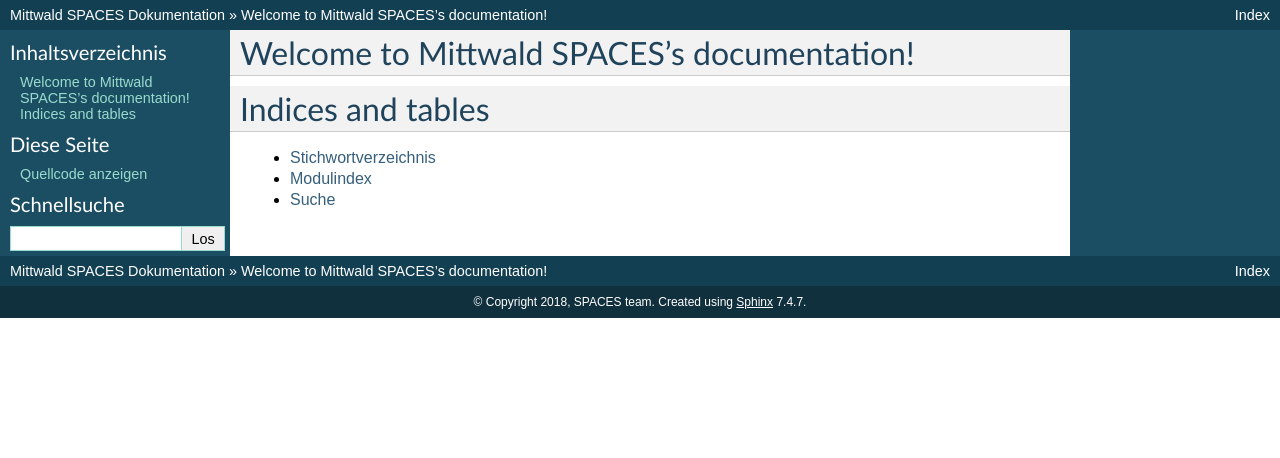
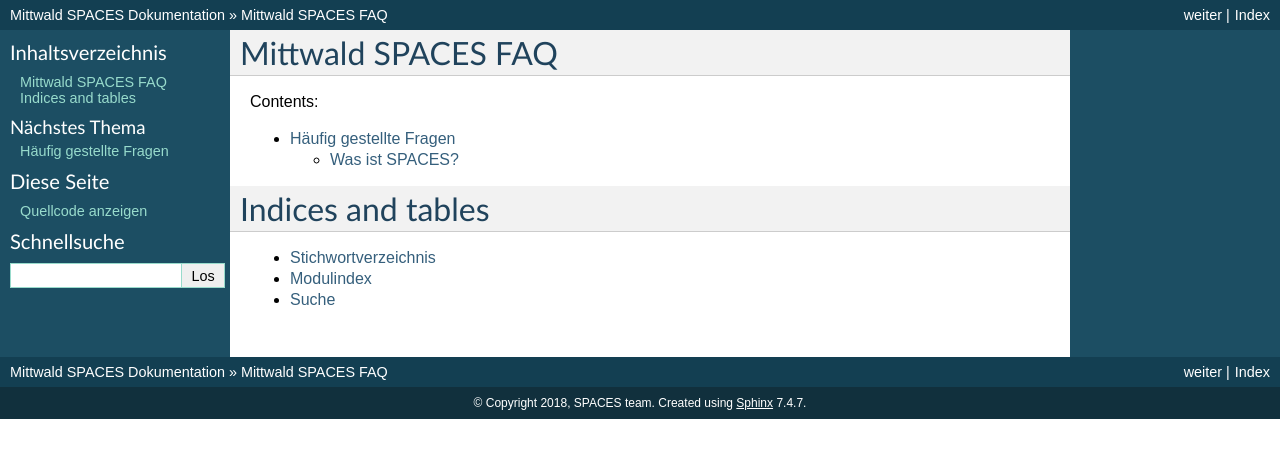
Before and after one commit to hansemannn/spaces-manual, a Sphinx documentation site: the page built from source/index.rst, in a window 1280 px wide. Shown: the top 458 px of the page. Built offline with Sphinx 7.4.7, drawn with Linux system fonts in a browser that asks for light colours.

Commit message:
Some example content

```diff
--- /dev/null
+++ b/source/faq.rst
@@ -0,0 +1,7 @@
+Häufig gestellte Fragen
+=======================
+
+Was ist SPACES?
+---------------
+
+Hier steht Text
--- a/source/index.rst
+++ b/source/index.rst
@@ -3,14 +3,14 @@
    You can adapt this file completely to your liking, but it should at least
    contain the root `toctree` directive.
 
-Welcome to Mittwald SPACES's documentation!
-===========================================
+Mittwald SPACES FAQ
+===================
 
 .. toctree::
    :maxdepth: 2
    :caption: Contents:
 
-
+   faq
 
 Indices and tables
 ==================
```
Also changed, not shown: 1 other file.
